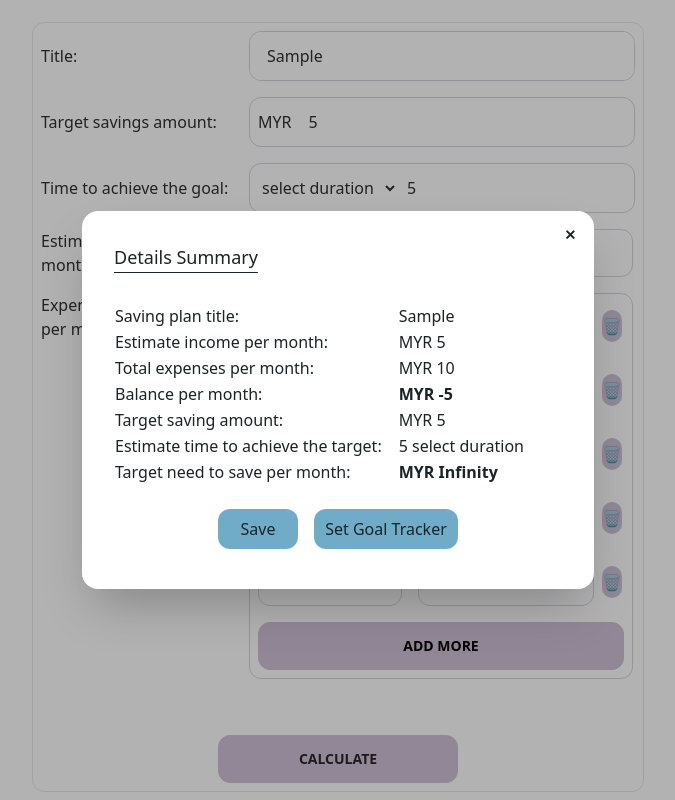
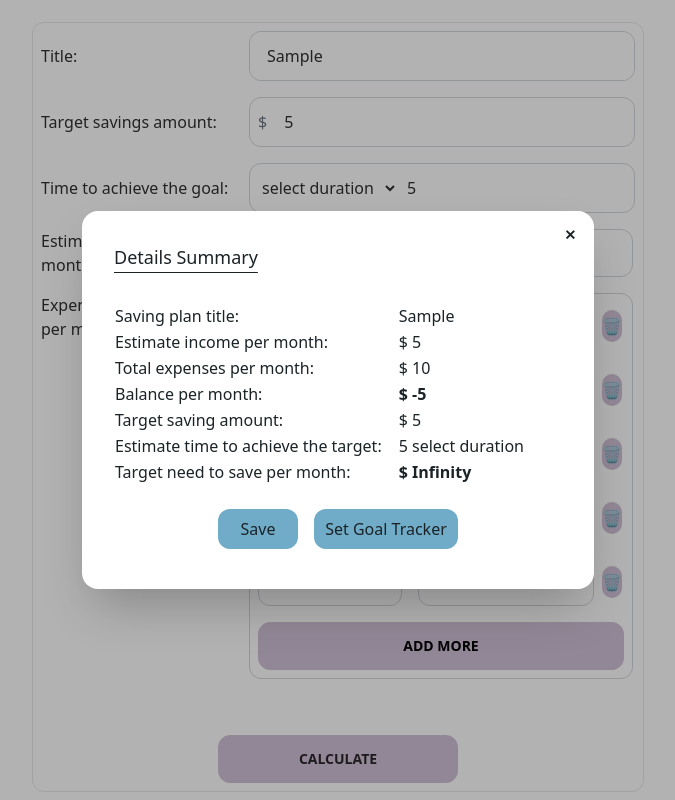
Before and after one commit to xintiangao/final-project, a SvelteKit app: page /goals in a window 1280 px wide. Both pictures are taken after typing "Sample", "5", "5", "5", "5", "5" into the empty fields and a click on the button "CALCULATE". Shown: the part 126-926 px from the top of the page, without its empty margins (302-977 px from the left). Built offline with nearby package versions, Linux system fonts and the light colour scheme; no server answers.

Commit message:
change currency from MYR to USD

```diff
--- a/src/routes/calculation_record/+page.svelte
+++ b/src/routes/calculation_record/+page.svelte
@@ -123,19 +123,19 @@
             </tr>
             <tr>
                 <td class="pr-4">Estimate income per month:</td>
-                <td>MYR {history.incomePerMonth}</td>
+                <td>$ {history.incomePerMonth}</td>
             </tr>
             <tr>
                 <td class="pr-4">Total expenses per month:</td>
-                <td>MYR {history.expensesPerMonth}</td>
+                <td>$ {history.expensesPerMonth}</td>
             </tr>
             <tr>
                 <td class="pr-4">Balance per month:</td>
-                <td class="font-bold">MYR {history.balancePerMonth}</td>
+                <td class="font-bold">$ {history.balancePerMonth}</td>
             </tr>
             <tr>
                 <td class="pr-4">Target saving amount:</td>
-                <td>MYR {history.totalSaving}</td>
+                <td>$ {history.totalSaving}</td>
             </tr>
             <tr>
                 <td class="pr-4">Estimate time to achieve the target:</td>
@@ -143,7 +143,7 @@
             </tr>
             <tr>
                 <td class="pr-4">Target need to save per month:</td>
-                <td class="font-bold">MYR {history.savingsPerMonth}</td>
+                <td class="font-bold">$ {history.savingsPerMonth}</td>
             </tr>
         </tbody>
         </table>
--- a/src/routes/goals/+page.svelte
+++ b/src/routes/goals/+page.svelte
@@ -163,7 +163,7 @@ let categories = [{name: "food", value:""},
             </label>
 
             <div class="border border-gray-300 rounded-xl inline-flex flex-grow">
-                <span class="p-2 mt-1">MYR</span>
+                <span class="p-2 mt-1 text-gray-500">$</span>
                     <input type="number" name="target-saving-amount" class="input focus:outline-none w-44 p-2"
                     bind:value={totalSaving} />
             </div>
@@ -193,7 +193,7 @@ let categories = [{name: "food", value:""},
 
         <div class="relative">
             <div class="absolute inset-y-0 left-0 pl-3 flex items-center pointer-events-none w-10">
-                <span class="text-gray-500 sm:text-sm">MYR</span>
+                <span class="text-gray-500 sm:text-sm">$</span>
             </div>
             <input type="number" name="incomeValue"
             class="input border border-gray-300 rounded-xl focus:outline-none w-96 pl-20"
@@ -219,7 +219,7 @@ let categories = [{name: "food", value:""},
                 <!-- input expense value for particular category -->
                 <div class="relative">
                     <div class="absolute inset-y-0 left-0 pl-3 flex items-center pointer-events-none w-10">
-                        <span class="text-gray-500 sm:text-sm">MYR</span>
+                        <span class="text-gray-500 sm:text-sm">$</span>
                     </div>
                     <input type="number" name="categoryValue"
                     class="input border border-gray-300 rounded-xl flex-grow focus:outline-none w-44 ml-1 pl-20"
@@ -258,19 +258,19 @@ let categories = [{name: "food", value:""},
                     </tr>
                     <tr>
                         <td class="pr-4">Estimate income per month:</td>
-                        <td>MYR {income}</td>
+                        <td>$ {income}</td>
                     </tr>
                     <tr>
                         <td class="pr-4">Total expenses per month:</td>
-                        <td>MYR {total_expenses}</td>
+                        <td>$ {total_expenses}</td>
                     </tr>
                     <tr>
                         <td class="pr-4">Balance per month:</td>
-                        <td class="font-bold">MYR {balance_per_month}</td>
+                        <td class="font-bold">$ {balance_per_month}</td>
                     </tr>
                     <tr>
                         <td class="pr-4">Target saving amount:</td>
-                        <td>MYR {totalSaving}</td>
+                        <td>$ {totalSaving}</td>
                     </tr>
                     <tr>
                         <td class="pr-4">Estimate time to achieve the target:</td>
@@ -278,7 +278,7 @@ let categories = [{name: "food", value:""},
                     </tr>
                     <tr>
                         <td class="pr-4">Target need to save per month:</td>
-                        <td class="font-bold">MYR {finalSavings}</td>
+                        <td class="font-bold">$ {finalSavings}</td>
                     </tr>
                 </tbody>
             </table>
```
